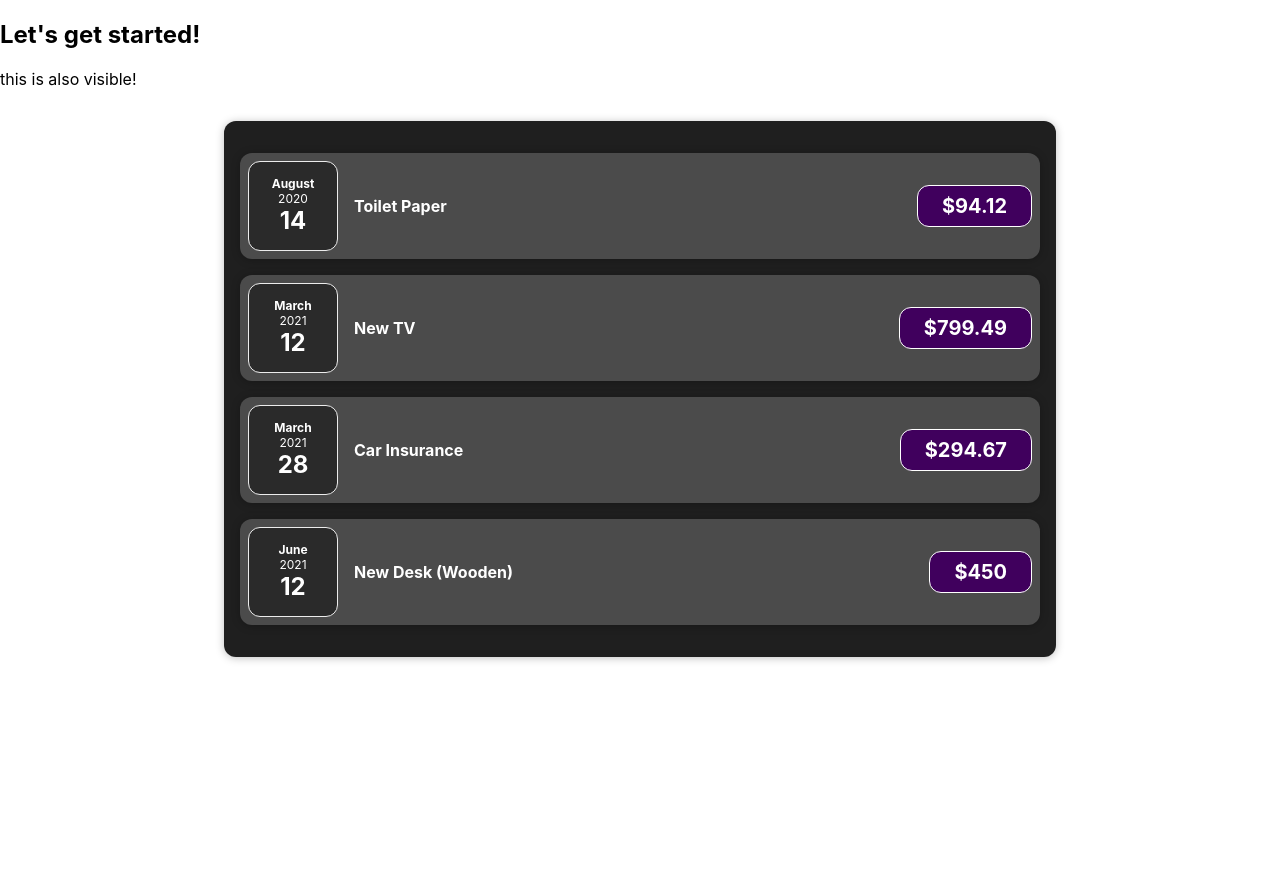
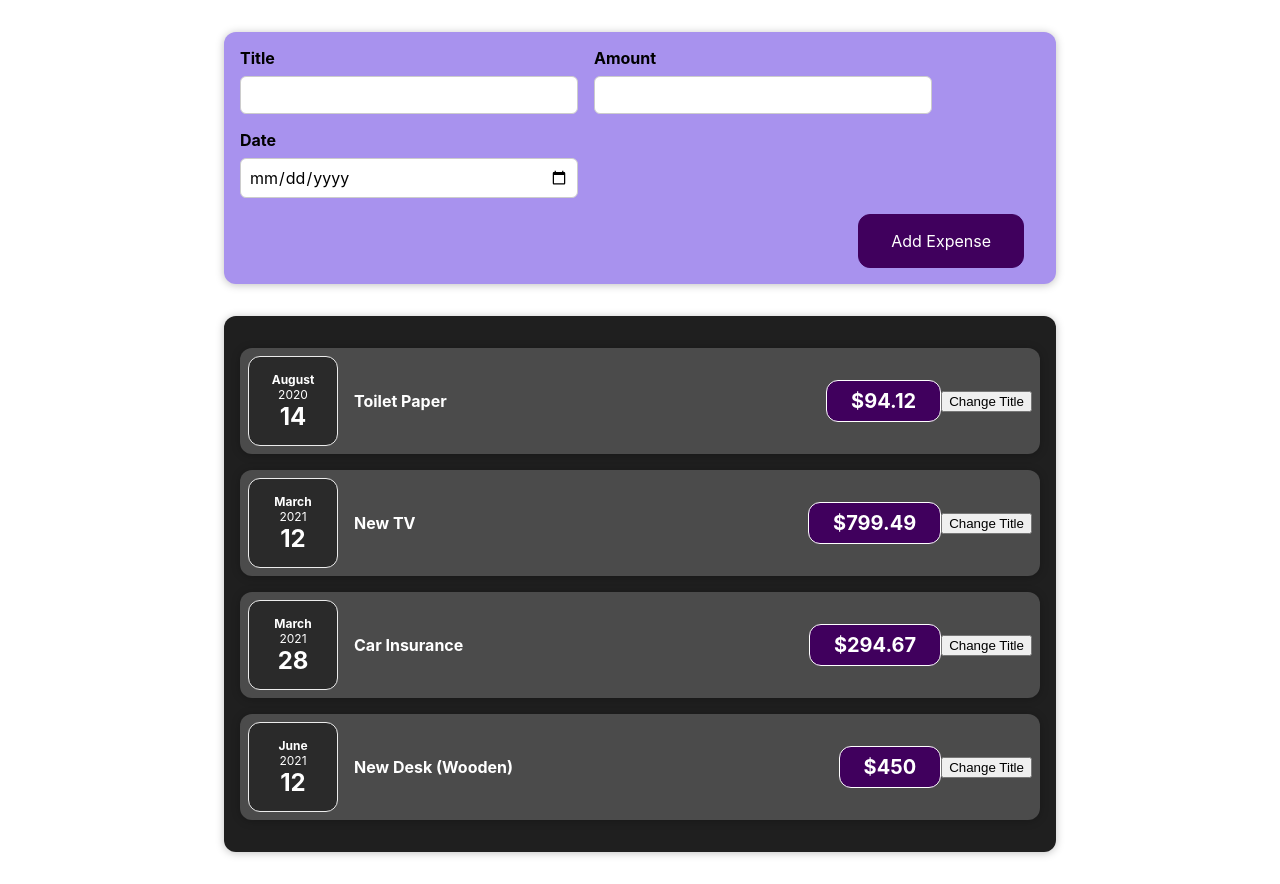
Before and after one commit to iMaupin/expense_tracker, a React (Create React App) app: page / in a window 1280 px wide. Before the commit the page ends 800 px from the top, so only its background shows below. Built offline with nearby package versions, Linux system fonts and the light colour scheme.

Commit message:
added NewExpense and NewExpenseForm components and styling

```diff
--- a/src/App.js
+++ b/src/App.js
@@ -1,4 +1,5 @@
 import Expenses from './components/Expenses/Expenses'
+import NewExpense from './components/NewExpense/NewExpense'
 
 const App = () => {
   const expenses = [
@@ -24,8 +25,7 @@
   ]
   return (
     <div>
-      <h2>Let's get started!</h2>
-      <p>this is also visible!</p>
+      <NewExpense />
       <Expenses expenses={expenses} />
     </div>
   )
--- a/src/components/Expenses/ExpenseItem.js
+++ b/src/components/Expenses/ExpenseItem.js
@@ -1,15 +1,22 @@
 import ExpenseDate from './ExpenseDate'
+import React, { useState } from 'react'
 import './ExpenseItem.css'
 import Card from '../UI/Card'
 
-const ExpenseItem = ({ title, amount, date }) => {
+const ExpenseItem = (props) => {
+  const [title, setTitle] = useState(props.title)
+  const clickHandler = () => {
+    setTitle('Updated')
+    console.log('Clicked!!!')
+  }
   return (
     <Card className='expense-item'>
-      <ExpenseDate date={date} />
+      <ExpenseDate date={props.date} />
       <div className='expense-item__description'>
         <h2>{title}</h2>
-        <div className='expense-item__price'>${amount}</div>
+        <div className='expense-item__price'>${props.amount}</div>
       </div>
+      <button onClick={clickHandler}>Change Title</button>
     </Card>
   )
 }
--- /dev/null
+++ b/src/components/NewExpense/ExpenseForm.css
@@ -0,0 +1,26 @@
+.new-expense__controls {
+    display: flex;
+    flex-wrap: wrap;
+    gap: 1rem;
+    margin-bottom: 1rem;
+    text-align: left;
+}
+
+.new-expense__control label {
+    font-weight: bold;
+    margin-bottom: 0.5rem;
+    display: block;
+}
+
+.new-expense__control input {
+    font: inherit;
+    padding: 0.5rem;
+    border-radius: 6px;
+    border: 1px solid #ccc;
+    width: 20rem;
+    max-width: 100%;
+}
+
+.new-expense__actions {
+    text-align: right;
+}
--- /dev/null
+++ b/src/components/NewExpense/ExpenseForm.js
@@ -0,0 +1,28 @@
+import React from 'react'
+import './ExpenseForm.css'
+
+const ExpenseForm = () => {
+  return (
+    <form>
+      <div className='new-expense__controls'>
+        <div className='new-expense__control'>
+          <label>Title</label>
+          <input type='text' />
+        </div>
+        <div className='new-expense__control'>
+          <label>Amount</label>
+          <input type='number' min='0.01' step='0.01' />
+        </div>
+        <div className='new-expense__control'>
+          <label>Date</label>
+          <input type='date' min='1990-01-01' max='3000-12-31' />
+        </div>
+      </div>
+      <div className='new-expense__actions'>
+        <button type='submit'>Add Expense</button>
+      </div>
+    </form>
+  )
+}
+
+export default ExpenseForm
--- /dev/null
+++ b/src/components/NewExpense/NewExpense.css
@@ -0,0 +1,38 @@
+.new-expense {
+    background-color: #a892ee;
+    padding: 1rem;
+    margin: 2rem auto;
+    width: 50rem;
+    max-width: 95%;
+    border-radius: 12px;
+    text-align: center;
+    box-shadow: 0 1px 8px rgba(0, 0, 0, 0.25);
+}
+
+.new-expense button {
+    font: inherit;
+    cursor: pointer;
+    padding: 1rem 2rem;
+    border: 1px solid #40005d;
+    background-color: #40005d;
+    color: white;
+    border-radius: 12px;
+    margin-right: 1rem;
+}
+
+.new-expense button:hover,
+.new-expense button:active {
+    background-color: #510674;
+    border-color: #510674;
+}
+
+.new-expense button.alternative {
+    color: #220131;
+    border-color: transparent;
+    background-color: transparent;
+}
+
+.new-expense button.alternative:hover,
+.new-expense button.alternative:active {
+    background-color: #ddb3f8;
+}
--- /dev/null
+++ b/src/components/NewExpense/NewExpense.js
@@ -0,0 +1,13 @@
+import React from 'react'
+import './NewExpense.css'
+import ExpenseForm from './ExpenseForm'
+
+const NewExpense = () => {
+  return (
+    <div className='new-expense'>
+      <ExpenseForm />
+    </div>
+  )
+}
+
+export default NewExpense
```
